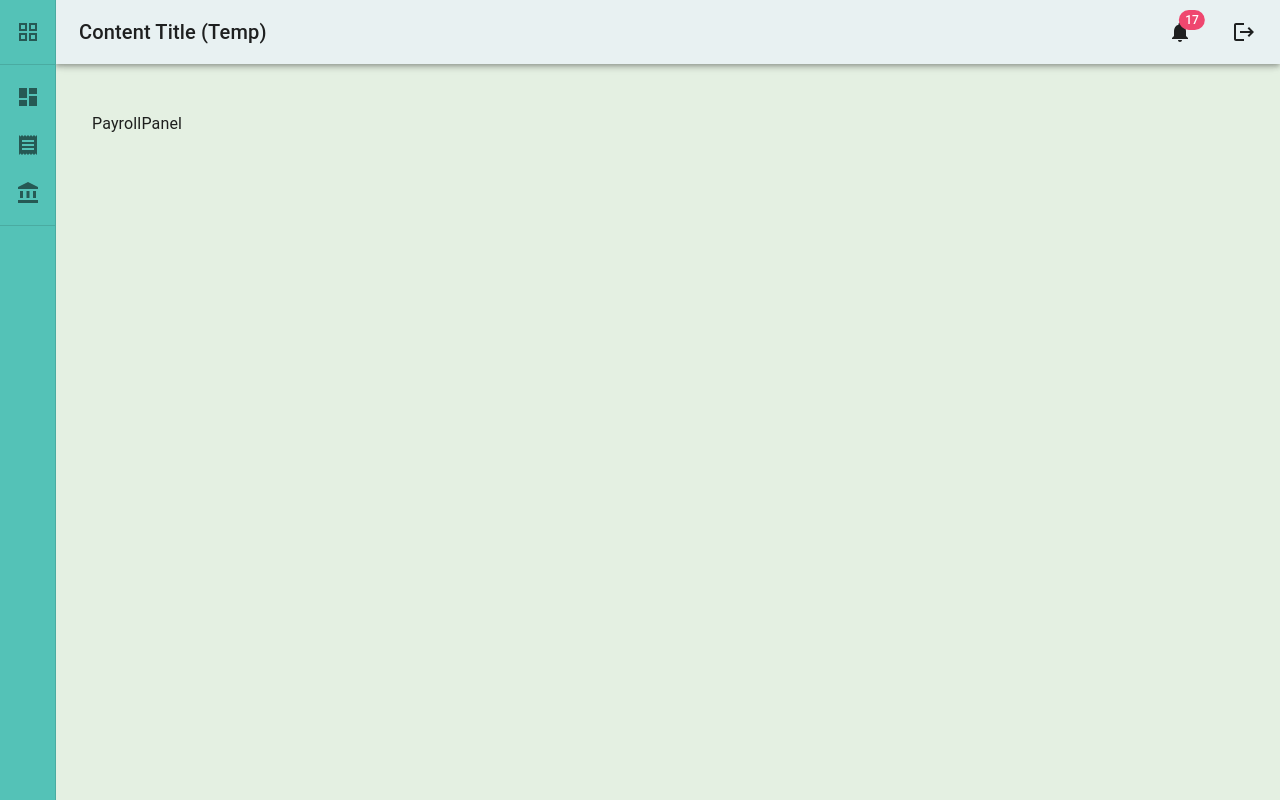
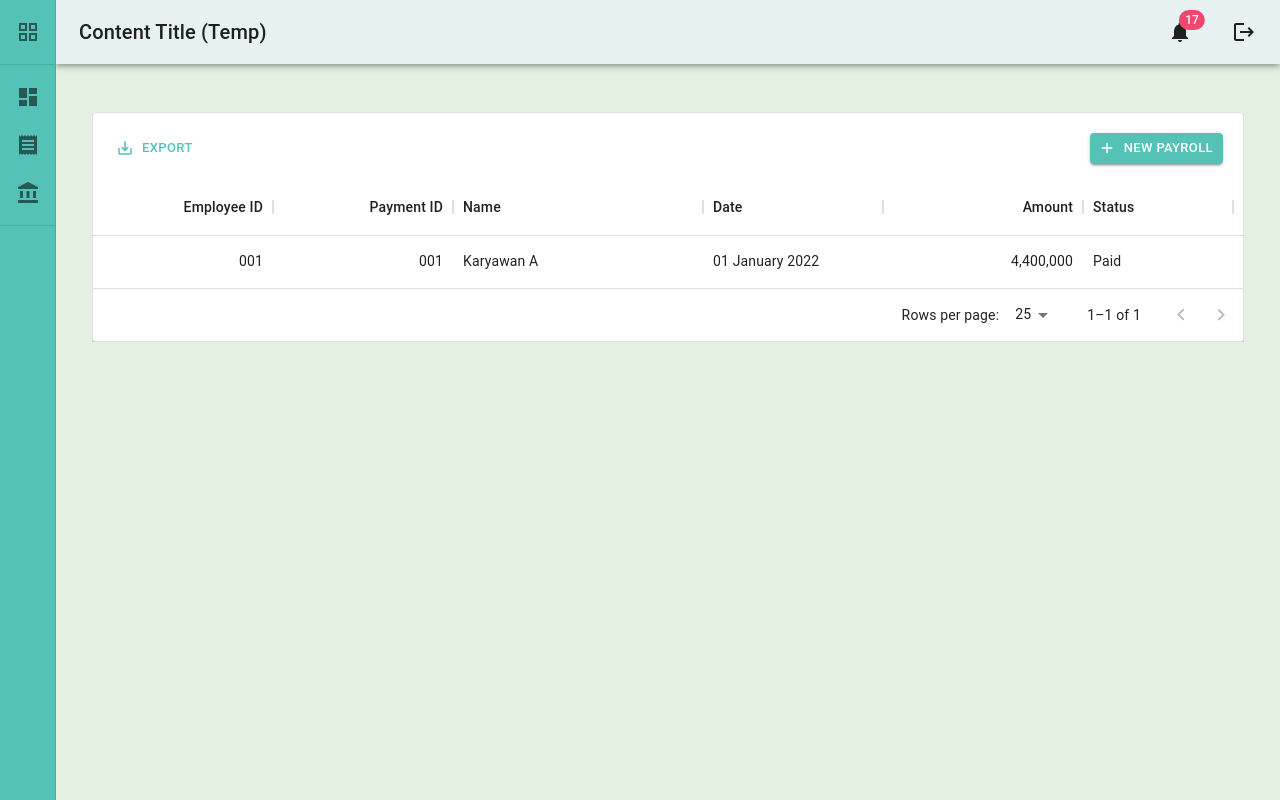
Before and after one commit to prosigmaka/fe-payroll, a React (Create React App) app: page /dashboard/admin/payroll-panel in a window 1280 px wide. Built offline with nearby package versions, Linux system fonts and the light colour scheme.

Commit message:
add payroll panel component

```diff
--- a/package.json
+++ b/package.json
@@ -8,6 +8,7 @@
     "@mui/icons-material": "^5.3.0",
     "@mui/material": "^5.2.8",
     "@mui/system": "^5.2.8",
+    "@mui/x-data-grid": "^5.3.0",
     "@progress/kendo-drawing": "^1.16.1",
     "@progress/kendo-licensing": "^1.2.1",
     "@progress/kendo-react-pdf": "^4.14.1",
--- a/src/components/sections/admin/PayrollPanel.jsx
+++ b/src/components/sections/admin/PayrollPanel.jsx
@@ -1,5 +1,145 @@
-const PayrollPanel = (props) => {
-  return <div>PayrollPanel</div>;
-};
+import * as React from "react";
+import {
+  DataGrid,
+  // GridActionsCellItem,
+  gridClasses,
+  GridToolbarContainer,
+  GridToolbarExport,
+} from "@mui/x-data-grid";
+import { Box } from "@mui/system";
+import { Button } from "@mui/material";
+import AddIcon from "@mui/icons-material/Add";
+import { SalaryData } from "../../../fakeDb/dataDetail";
+
+const columns = [
+  { field: "id", headerName: "Employee ID", width: 180, type: "number" },
+  {
+    field: "paymentId",
+    headerName: "Payment ID",
+    width: 180,
+    type: "number",
+  },
+  { field: "name", headerName: "Name", width: 250, type: "string" },
+  {
+    field: "paymentDate",
+    headerName: "Date",
+    width: 180,
+    type: "date",
+    editable: true,
+  },
+  {
+    field: "totalSalary",
+    headerName: "Amount",
+    width: 200,
+    type: "number",
+    editable: true,
+  },
+  {
+    field: "paymentStatus",
+    headerName: "Status",
+    width: 150,
+    type: "string",
+    editable: true,
+  },
+  // {
+  //   field: "link",
+  //   headerName: "Link",
+  //   hide: true,
+  // },
+  // {
+  //   field: "actions",
+  //   type: "actions",
+  //   width: 80,
+  //   getActions: (item) => [
+  //     <GridActionsCellItem
+  //       //   icon={<FileCopyIcon />}
+  //       label="Details"
+  //       onClick={() => {
+  //         window.open("/salary-slip", "_blank");
+  //       }}
+  //       showInMenu
+  //     />,
+  //   ],
+  // },
+];
+
+const row = SalaryData.map((row) => {
+  return {
+    id: row.employeeId,
+    paymentId: row.paymentId,
+    name: row.name,
+    paymentDate: row.paymentDate,
+    totalSalary: row.totalSalary,
+    paymentStatus: row.paymentStatus,
+  };
+});
+
+function PayrollPanel(props) {
+  const [pageSize, setPageSize] = React.useState(25);
+  // const [rows, setRows] = React.useState(() => row);
+
+  //   const handleAddRow = () => {
+  //     setRows((prevRows) => [...prevRows, row]);
+  //   };
+
+  const CustomToolbar = () => {
+    return (
+      <GridToolbarContainer
+        className={gridClasses.toolbarContainer}
+        sx={{
+          display: "flex",
+          justifyContent: "space-between",
+          mx: "1rem",
+          my: "1rem",
+        }}
+      >
+        <GridToolbarExport sx={{ color: "#54C2B7" }} />
+        <Button
+          variant="contained"
+          size="small"
+          startIcon={<AddIcon />}
+          //   onClick={handleAddRow}
+          sx={{ color: "white", backgroundColor: "#54C2B7" }}
+        >
+          New Payroll
+        </Button>
+      </GridToolbarContainer>
+    );
+  };
+
+  return (
+    <Box
+      sx={{
+        width: "100%",
+      }}
+    >
+      <div
+        style={{
+          maxHeight: 500,
+          width: "100%",
+          margin: "auto",
+          overflow: "hidden",
+        }}
+      >
+        <DataGrid
+          rows={row}
+          columns={columns}
+          pageSize={pageSize}
+          onPageSizeChange={(newPage) => setPageSize(newPage)}
+          autoHeight={true}
+          autoPageSize={true}
+          pagination={true}
+          components={{
+            Toolbar: CustomToolbar,
+          }}
+          sx={{
+            backgroundColor: "white",
+            boxShadow: "0 1rem 1rem  rgba(0,0,0,0.2)",
+          }}
+        />
+      </div>
+    </Box>
+  );
+}
 
 export default PayrollPanel;
--- a/src/fakeDb/dataDetail.js
+++ b/src/fakeDb/dataDetail.js
@@ -1,12 +1,14 @@
 export const SalaryData = [
   {
+    link: "/salary-slip",
     employeeId: "001",
     name: "Karyawan A",
     division: "Developer Team",
     jobTitle: "Fullstack Developer",
     paymentId: "001",
     paymentPeriod: "Monthly",
-    paymentDate: "01 January 9999",
+    paymentDate: "01 January 2022",
+    paymentStatus: "Paid",
     workDays: "20",
     workHours: "80",
     overtimeHours: "0",
```
Also changed, not shown: 1 other file (tests, documents, lock files or other folders).
